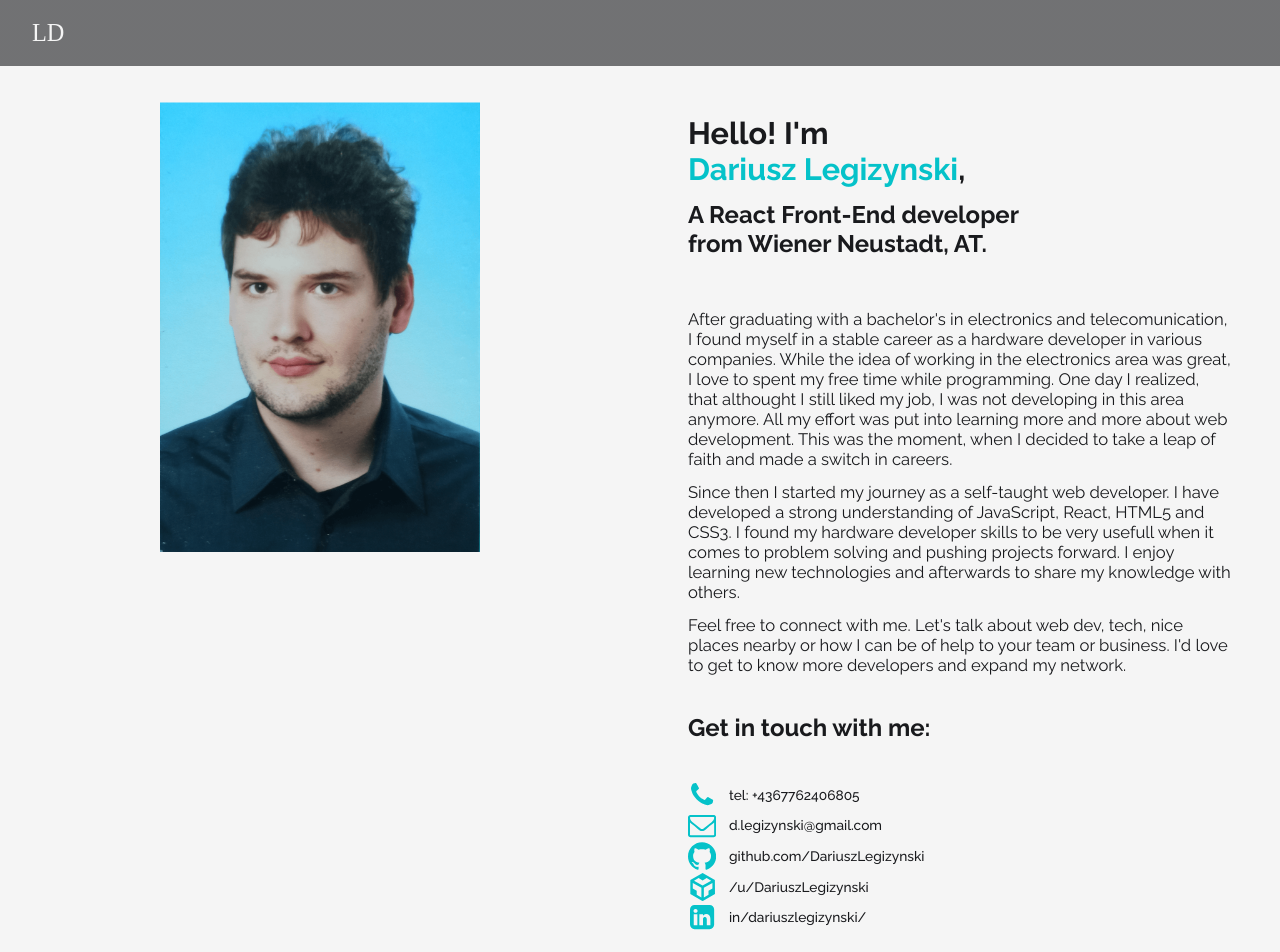
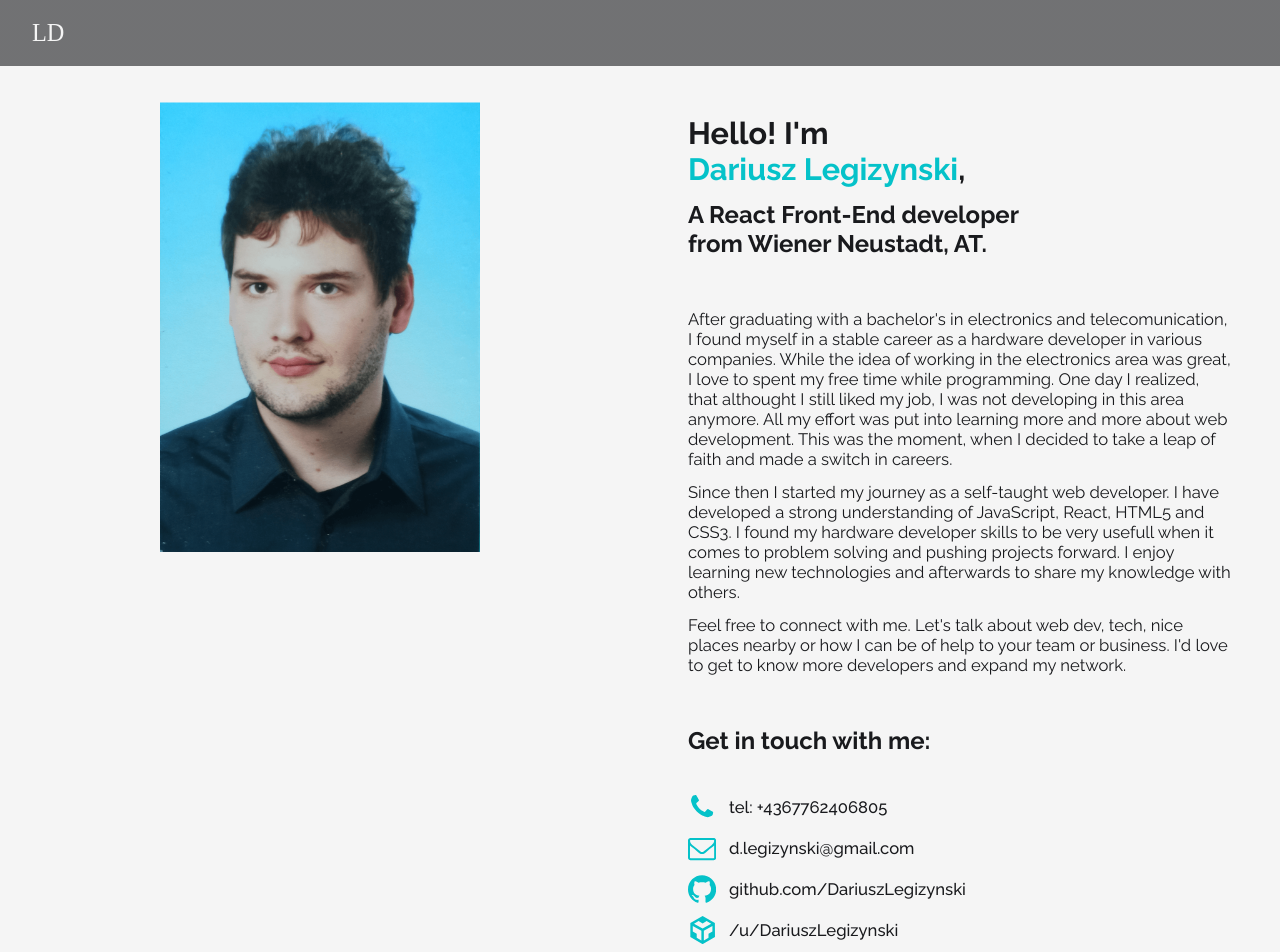
Before and after one commit to DariuszLegizynski/myPortfolio, a React (Create React App) app: page / in a window 1280 px wide. Shown: the top 952 px of the page. Built offline with nearby package versions, Linux system fonts and the light colour scheme; a web font is replaced by a local one.

Commit message:
made my links in about-contact bigger.

```diff
--- a/src/components/about/About.css
+++ b/src/components/about/About.css
@@ -55,7 +55,7 @@
   -webkit-box-align: start;
       -ms-flex-align: start;
           align-items: start;
-  margin-top: 3rem;
+  margin-top: 4rem;
 }
 
 .about__wrapper__text__contact a {
@@ -65,7 +65,8 @@
   -webkit-box-align: center;
       -ms-flex-align: center;
           align-items: center;
-  margin-bottom: 0.2rem;
+  margin-bottom: 1rem;
+  font-size: 1.3rem;
 }
 
 .about__wrapper__text__contact > h3 {
--- a/src/components/about/About.scss
+++ b/src/components/about/About.scss
@@ -35,12 +35,13 @@
 				display: flex;
 				flex-direction: column;
 				align-items: start;
-				margin-top: 3rem;
+				margin-top: 4rem;
 
 				& a {
 					display: flex;
 					align-items: center;
-					margin-bottom: 0.2rem;
+					margin-bottom: 1rem;
+					font-size: $font-size-300;
 				}
 
 				& > h3 {
```
Also changed, not shown: 1 other file (tests, documents, lock files or other folders).
